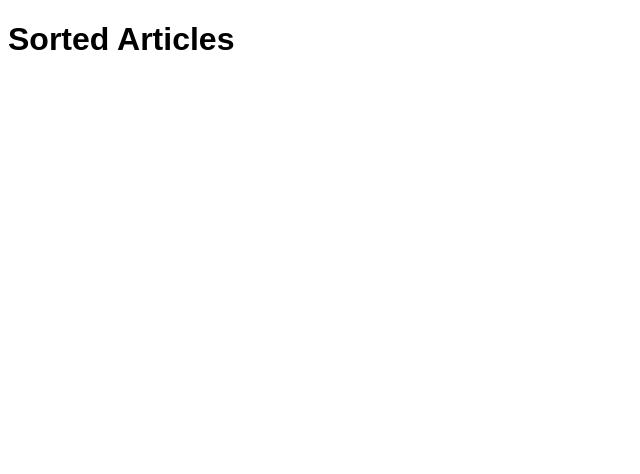
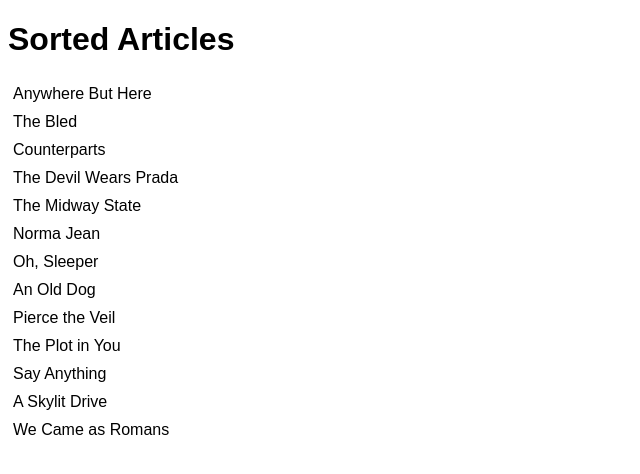
Before and after one commit to acciojob/sorting-articles-Pravalpratap, a website: page main.html in a window 1280 px wide. Shown: the whole page, without its empty margins (0-640 px from the left). Drawn offline with Linux system fonts and the light colour scheme.

Commit message:
created a submission

```diff
--- a/main.html
+++ b/main.html
@@ -19,7 +19,7 @@
 </head>
 <body>
   <h1>Sorted Articles</h1>
-  <ul id="bands"></ul>
+  <ul id="band"></ul>
 
   <script>
     const bands = [
```
